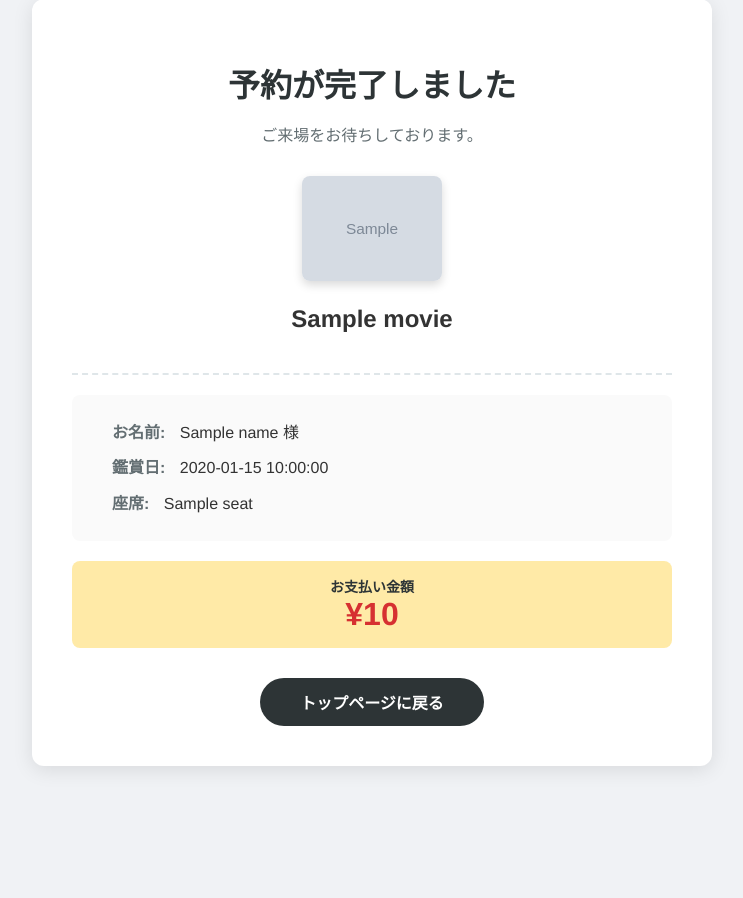
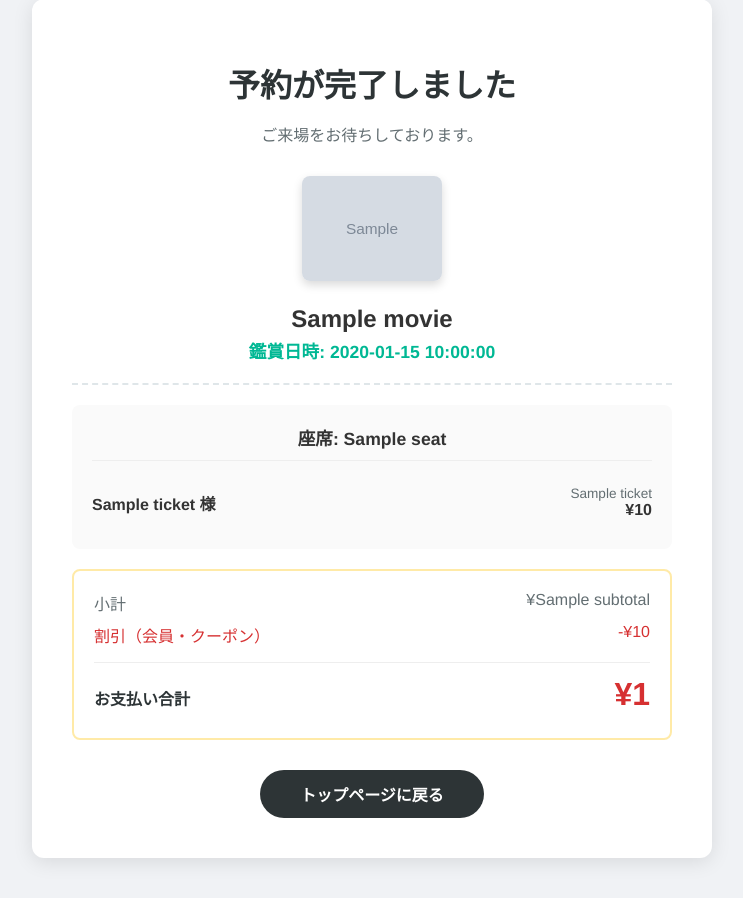
Before and after one commit to tetroid256/MovieTikets, a FastAPI app: template templates/result.html in a window 1280 px wide. Shown: the part 41-939 px from the top of the page, without its empty margins (268-1011 px from the left). Before the commit the page ends 811 px from the top, so only its background shows below. Run offline with FastAPI, Linux system fonts and the light colour scheme; the template is opened without the code that fills it: most values are stand-ins (such as "Sample title", 1, 10 or a date in 2020); grey boxes marked "Sample" are stand-in pictures.

Commit message:
resultフロント

```diff
--- a/main.py
+++ b/main.py
@@ -106,7 +106,8 @@ def calculate_price_api(data: CalcRequest):
 
     return {
         "status": "ok",
-        "total_price": current_order.total_price(),
+        "subtotal": current_order.get_subtotal(),
+        "total_price": current_order.get_total_price(),
         "discount": discount_amount
     }
 
@@ -118,7 +119,8 @@ def show_result(
     seat: str = Form(...),
     names: List[str] = Form(...),
     ages: List[int] = Form(...),
-    is_members: List[int] = Form(...)
+    is_members: List[int] = Form(...),
+    coupon_code: str = Form(""),
 ):
     movie_db = MOVIE_DB
     watch_movie = movie_db.get(movie_id)
@@ -148,8 +150,8 @@ def show_result(
 
     total_fee = current_order.total_price()
 
-    discount = 0
-    current_order.set_coupon(discount)
+    import settings
+    discount = settings.COUPONS.get(coupon_code, 0)
     total_fee = current_order.get_total_price()
 
     return templates.TemplateResponse("result.html", {
--- a/static/css/booking.css
+++ b/static/css/booking.css
@@ -66,6 +66,12 @@ h2 { text-align: center; margin-bottom: 30px; font-size: 1.1rem; color: #555; }
 input, select { width: 100%; padding: 10px; border: 1px solid #ddd; border-radius: 6px; font-size: 0.9rem; box-sizing: border-box; }
 
 /* 合計エリア */
+.subtotal-price {
+    font-size: 1rem;
+    color: #b2bec3;           /* 薄いグレー */
+    text-decoration: line-through; /* 取り消し線 */
+    margin-bottom: -5px;      /* 下の金額との隙間を詰める */
+}
 .summary-area { background: #2d3436; color: #fff; padding: 30px; margin-top: 30px; border-radius: 8px; }
 .coupon-row { display: flex; gap: 10px; margin-bottom: 20px; }
 .coupon-row input { background: #fff; color: #333; border: none; }
--- a/templates/result.html
+++ b/templates/result.html
@@ -26,39 +26,87 @@
         h1 { color: #2d3436; margin-bottom: 10px; }
         .subtitle { color: #636e72; margin-bottom: 30px; }
 
+        /* 映画情報エリア */
         .movie-info {
             border-bottom: 2px dashed #dfe6e9;
             padding-bottom: 20px;
             margin-bottom: 20px;
         }
-
         .poster-img {
             width: 140px;
             border-radius: 8px;
             box-shadow: 0 4px 10px rgba(0,0,0,0.15);
+            margin-bottom: 10px;
         }
+        .movie-title { margin: 10px 0 5px; font-size: 1.5rem; }
+        .watch-date { font-size: 1.1rem; color: #00b894; font-weight: bold; }
 
+        /* 詳細情報エリア */
         .details-box {
             text-align: left;
             background-color: #fafafa;
-            padding: 20px 40px;
+            padding: 20px;
             border-radius: 8px;
             margin-bottom: 20px;
-            line-height: 2.2;
+        }
+        .seat-info {
+            text-align: center;
+            font-size: 1.1rem;
+            font-weight: bold;
+            margin-bottom: 15px;
+            padding-bottom: 10px;
+            border-bottom: 1px solid #eee;
         }
 
-        .label { color: #636e72; font-weight: bold; margin-right: 10px; }
+        /* チケットリスト */
+        .ticket-item {
+            display: flex;
+            justify-content: space-between;
+            align-items: center;
+            padding: 10px 0;
+            border-bottom: 1px solid #eee;
+        }
+        .ticket-item:last-child { border-bottom: none; }
 
+        .ticket-user { display: flex; align-items: center; gap: 8px; }
+        .user-name { font-weight: bold; }
+
+        .badge-member {
+            background-color: #6c5ce7;
+            color: #fff;
+            font-size: 0.7rem;
+            padding: 2px 6px;
+            border-radius: 4px;
+        }
+
+        .ticket-detail { text-align: right; }
+        .ticket-type { font-size: 0.85rem; color: #636e72; display: block; }
+        .ticket-price { font-weight: bold; }
+
+        /* 金額エリア */
         .price-area {
-            background-color: #ffeaa7;
-            color: #d63031;
-            padding: 15px;
+            background-color: #fff;
+            border: 2px solid #ffeaa7;
+            padding: 20px;
             border-radius: 8px;
             margin-top: 20px;
         }
-
-        .price-label { font-size: 14px; color: #2d3436; font-weight: bold; }
-        .price-value { font-size: 32px; font-weight: bold; }
+        .price-row {
+            display: flex;
+            justify-content: space-between;
+            margin-bottom: 8px;
+            color: #636e72;
+        }
+        .price-row.discount { color: #d63031; }
+        .price-row.total {
+            margin-top: 15px;
+            padding-top: 15px;
+            border-top: 1px solid #eee;
+            color: #2d3436;
+            align-items: flex-end;
+        }
+        .total-label { font-weight: bold; }
+        .total-value { font-size: 2rem; font-weight: bold; color: #d63031; line-height: 1; }
 
         .home-btn {
             display: inline-block;
@@ -84,20 +132,55 @@
         <p class="subtitle">ご来場をお待ちしております。</p>
 
         <div class="movie-info">
-            <!-- main.py から渡された movie オブジェクトを使用 -->
             <img src="{{ movie.image_url }}" alt="ポスター" class="poster-img">
-            <h2>{{ movie.title }}</h2>
+            <h2 class="movie-title">{{ movie.title }}</h2>
+            <!-- 追加: 鑑賞日時 -->
+            <div class="watch-date">鑑賞日時: {{ date }}</div>
         </div>
 
         <div class="details-box">
-            <div><span class="label">お名前:</span> {{ name }} 様</div>
-            <div><span class="label">鑑賞日:</span> {{ date }}</div>
-            <div><span class="label">座席:</span> {{ seat }}</div>
+            <div class="seat-info">座席: {{ seat }}</div>
+
+            <!-- 追加: チケット詳細のループ表示 -->
+            <!-- バックエンドから ticket_details というリストをもらう想定 -->
+            {% for ticket in ticket_details %}
+            <div class="ticket-item">
+                <div class="ticket-user">
+                    <span class="user-name">{{ ticket.name }} 様</span>
+                    {% if ticket.is_member %}
+                    <span class="badge-member">会員</span>
+                    {% endif %}
+                </div>
+                <div class="ticket-detail">
+                    <!-- 大人/子供などの区分 -->
+                    <span class="ticket-type">{{ ticket.type_label }}</span>
+                    <!-- 単価 -->
+                    <span class="ticket-price">¥{{ ticket.price }}</span>
+                </div>
+            </div>
+            {% endfor %}
         </div>
 
         <div class="price-area">
-            <div class="price-label">お支払い金額</div>
-            <div class="price-value">¥{{ price }}</div>
+            <!-- 追加: 小計 -->
+            <div class="price-row">
+                <span>小計</span>
+                <span>¥{{ subtotal }}</span>
+            </div>
+
+            <!-- 追加: 割引額（割引がある時だけ表示） -->
+            {% if discount > 0 %}
+            <div class="price-row discount">
+                <span>割引（会員・クーポン）</span>
+                <span>-¥{{ discount }}</span>
+            </div>
+            {% endif %}
+
+            <!-- 合計 -->
+            <div class="price-row total">
+                <span class="total-label">お支払い合計</span>
+                <span class="total-value">¥{{ total_price }}</span>
+            </div>
         </div>
 
         <a href="/" class="home-btn">トップページに戻る</a>
```
Also changed, not shown: static/js/booking.js (+12 -2 lines), templates/booking.html (+8 -3 lines).
